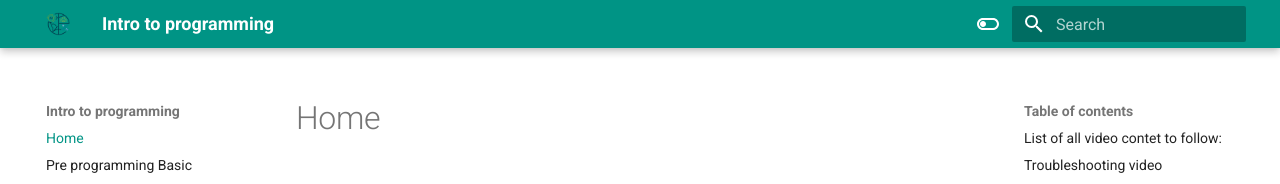
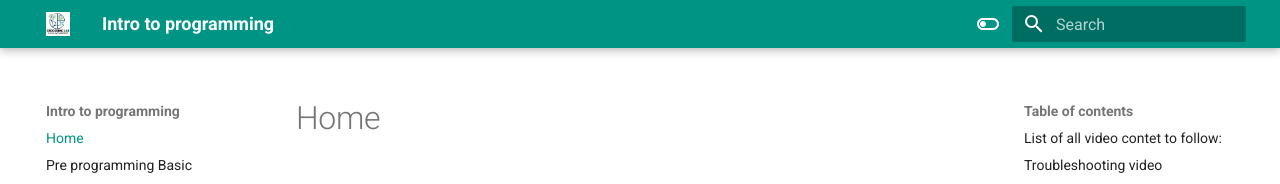
Before and after one commit to ramiz-moktader/geospatial-programming-course, an MkDocs documentation site: the page built from docs/index.md, in a window 1280 px wide. Shown: the top 184 px of the page. Built offline with MkDocs 1.6.1 and Material for MkDocs 9.7.7, drawn with Linux system fonts in a browser that asks for light colours.

Commit message:
logo update

```diff
--- a/mkdocs.yml
+++ b/mkdocs.yml
@@ -36,7 +36,7 @@ site_description: >-
 # Configuration
 theme:
   name: material
-  logo: images/logo.png
+  logo: images/logo-jpg.jpg
   favicon: images/logo.png
   features:
 
```
Also changed, not shown: docs/images/logo-jpg.jpg (added).
